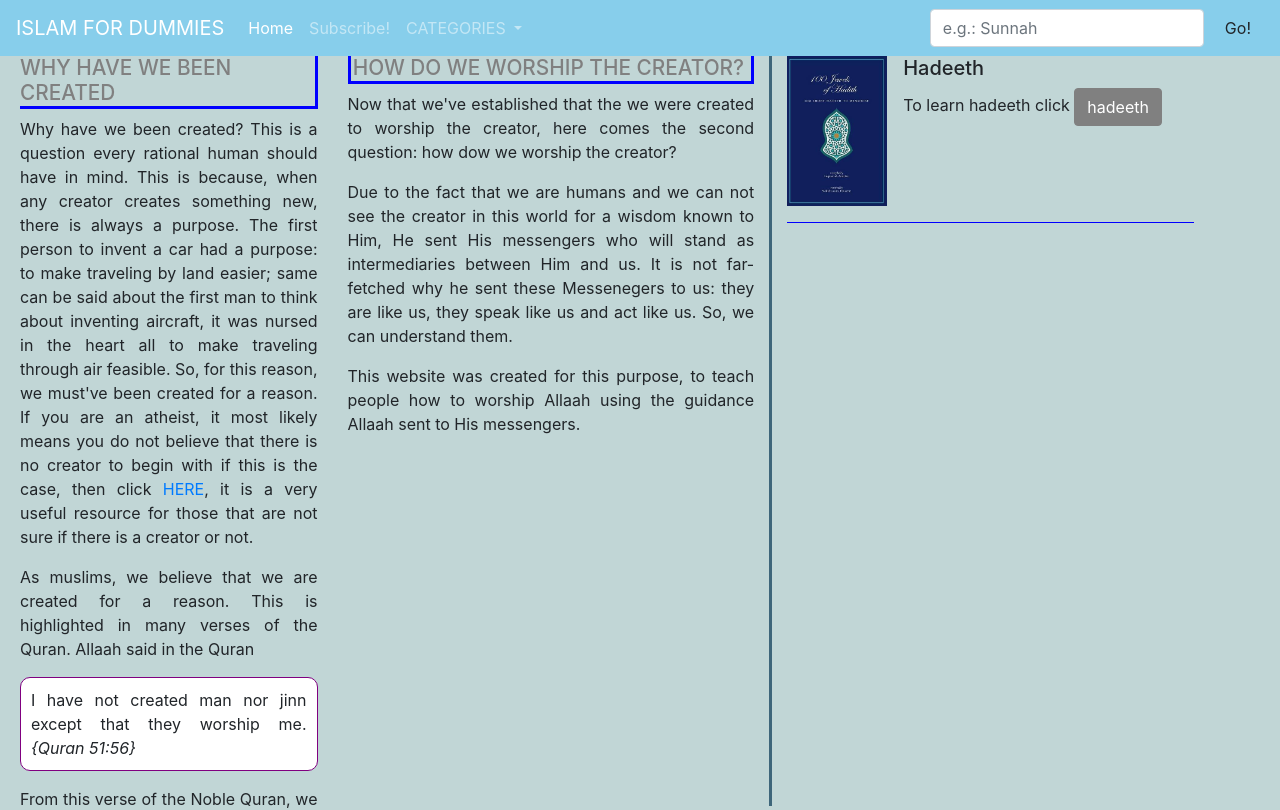
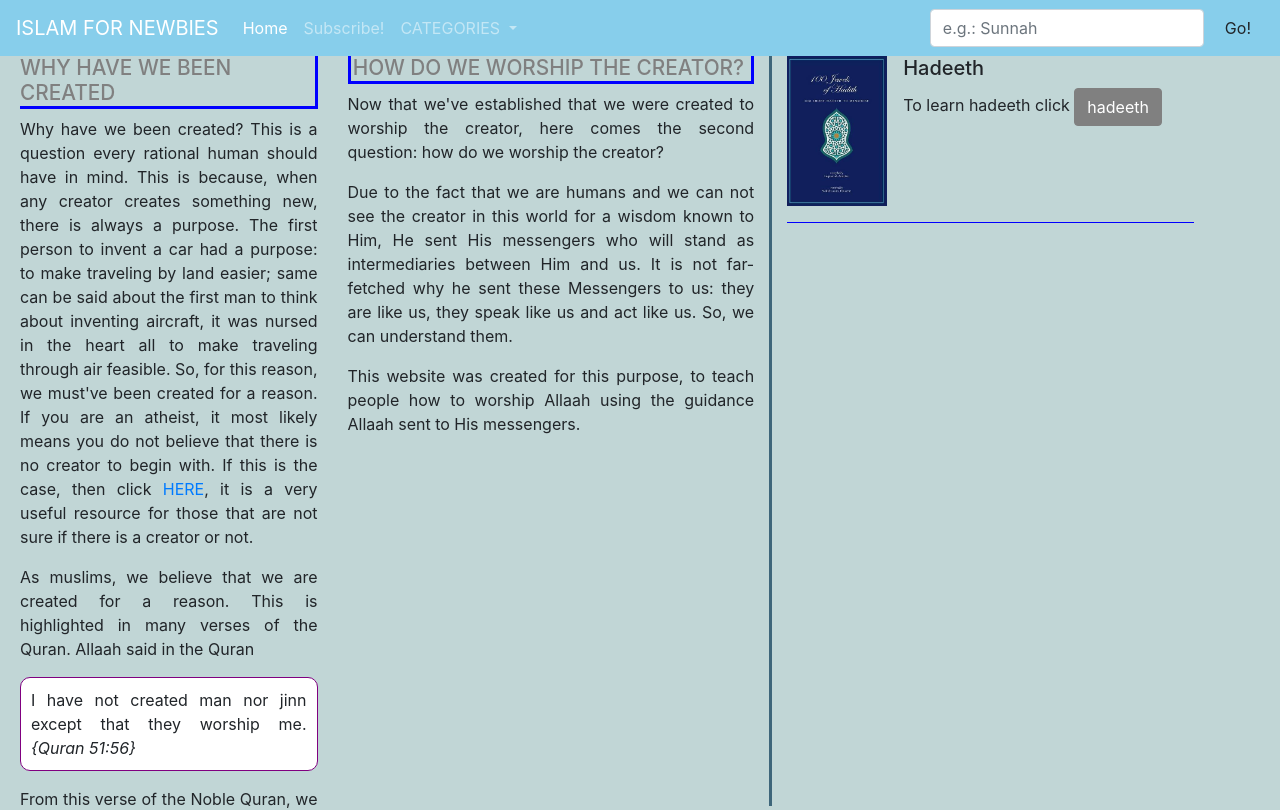
Before and after one commit to AbulAbbaas/AbulAbbaas.github.io, a plain HTML site: page index.html in a window 1280 px wide. Shown: the top 810 px of the page. Drawn offline with nearby package versions, Linux system fonts and the light colour scheme.

Commit message:
Update index.html

```diff
--- a/index.html
+++ b/index.html
@@ -2,13 +2,13 @@
 <html>
 <head>
 	<meta name="viewport" content="width=device-width, initial-scale=1">
-	<title>ISLAM FOR DUMMIES!!!</title>
+	<title>ISLAM FOR NEWBIES</title>
 	<link rel="stylesheet" href="https://stackpath.bootstrapcdn.com/bootstrap/4.5.2/css/bootstrap.min.css" integrity="sha384-JcKb8q3iqJ61gNV9KGb8thSsNjpSL0n8PARn9HuZOnIxN0hoP+VmmDGMN5t9UJ0Z" crossorigin="anonymous">
 	<link rel="stylesheet" type="text/css" href="styles-index.css">
 </head>
 <body>
 <nav class="navbar navbar-expand-lg navbar-dark default">
-  <a class="navbar-brand" href="#">ISLAM FOR DUMMIES</a>
+  <a class="navbar-brand" href="#">ISLAM FOR NEWBIES</a>
   <button class="navbar-toggler" type="button" data-toggle="collapse" data-target="#navbarSupportedContent" aria-controls="navbarSupportedContent" aria-expanded="false" aria-label="Toggle navigation">
     <span class="navbar-toggler-icon"></span>
   </button>
@@ -40,7 +40,7 @@
 <dl class="row">
   <dt class="col-sm-3 new">
   	<h4>WHY HAVE WE BEEN CREATED</h4>
-  	<p>Why have we been created? This is a question every rational human should have in mind. This is  because, when any creator creates something new, there is always a purpose. The first person to invent a car had a purpose: to make traveling by land easier; same can be said about the first man to think about inventing aircraft, it was nursed in the heart all to make traveling through air feasible. So, for this reason, we must've been created for a reason. If you are an atheist, it <emphasis>most likely</emphasis> means you do not believe that there is no creator to begin with if this is the case, then click <a href="http://www.aboutatheism.net/">HERE</a>, it is a very useful resource for those that are not sure if there is a creator or not.<p>
+  	<p>Why have we been created? This is a question every rational human should have in mind. This is  because, when any creator creates something new, there is always a purpose. The first person to invent a car had a purpose: to make traveling by land easier; same can be said about the first man to think about inventing aircraft, it was nursed in the heart all to make traveling through air feasible. So, for this reason, we must've been created for a reason. If you are an atheist, it <emphasis>most likely</emphasis> means you do not believe that there is no creator to begin with. If this is the case, then click <a href="http://www.aboutatheism.net/">HERE</a>, it is a very useful resource for those that are not sure if there is a creator or not.<p>
   	<p>
   	As muslims, we believe that we are created for a reason. This is highlighted in many verses of the Quran. Allaah said in the Quran <blockquote>
   		I have not created man nor jinn except that they worship me. <cite>{Quran 51:56}</cite>
@@ -53,10 +53,10 @@
   		HOW DO WE WORSHIP THE CREATOR?
   	</h4>
   	<p>
-  	Now that we've established that the we were created to worship the creator, here comes the second question: how dow we worship the creator?
+  	Now that we've established that we were created to worship the creator, here comes the second question: how do we worship the creator?
   	</p>
   	<p>
-  	Due to the fact that we are humans and we can not see the creator in this world for a wisdom known to Him, He sent His messengers who will stand as intermediaries between Him and us. It is not far-fetched why he sent these Messenegers to us: they are like us, they speak like us and act like us. So, we can understand them.
+  	Due to the fact that we are humans and we can not see the creator in this world for a wisdom known to Him, He sent His messengers who will stand as intermediaries between Him and us. It is not far-fetched why he sent these Messengers to us: they are like us, they speak like us and act like us. So, we can understand them.
   	</p>
   	<p>
   	This website was created for this purpose, to teach people how to worship Allaah using the guidance Allaah sent to His messengers.
```
